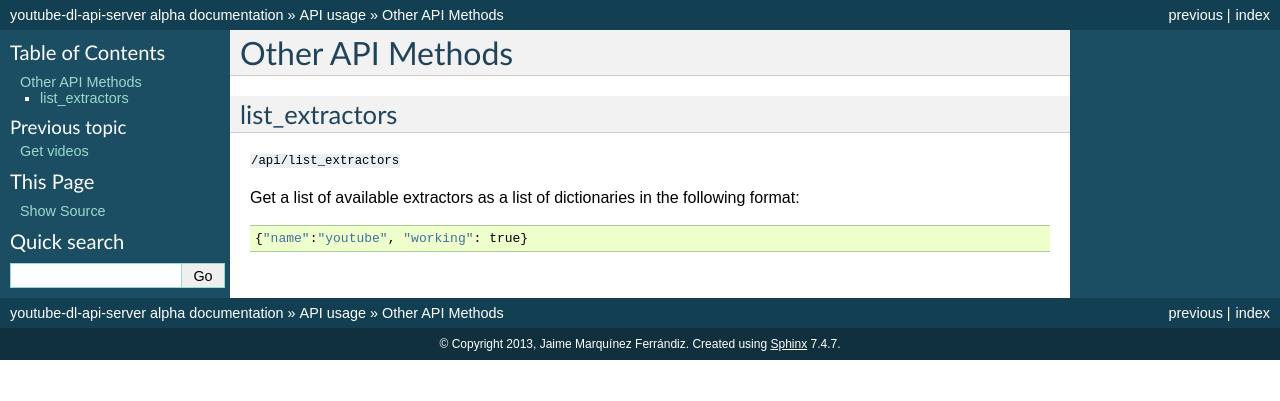
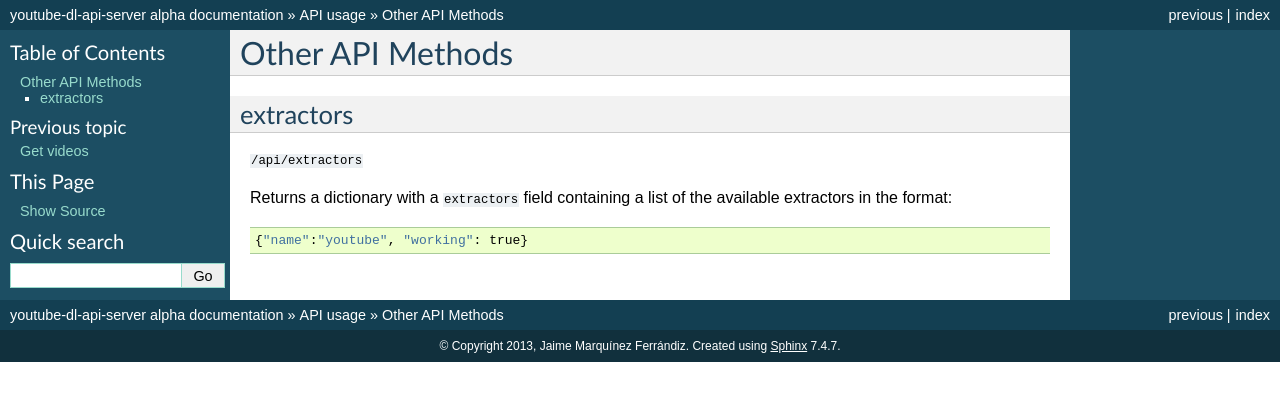
Before and after one commit to jaimeMF/youtube-dl-api-server, a Sphinx documentation site: the page built from docs/other_methods.rst, in a window 1280 px wide. Shown: the top 401 px of the page. Built offline with Sphinx 7.4.7, drawn with Linux system fonts in a browser that asks for light colours.

Commit message:
Move the `list_extractors` method to `extractors` and return a dictionary

```diff
--- a/docs/other_methods.rst
+++ b/docs/other_methods.rst
@@ -1,11 +1,11 @@
 Other API Methods
 #################
 
-list_extractors
-***************
+extractors
+**********
 
-``/api/list_extractors``
+``/api/extractors``
 
-Get a list of available extractors as a list of dictionaries in the following format::
+Returns a dictionary with a ``extractors`` field containing a list of the available extractors in the format::
 
     {"name":"youtube", "working": true}
```
Also changed, not shown: 2 other files.
